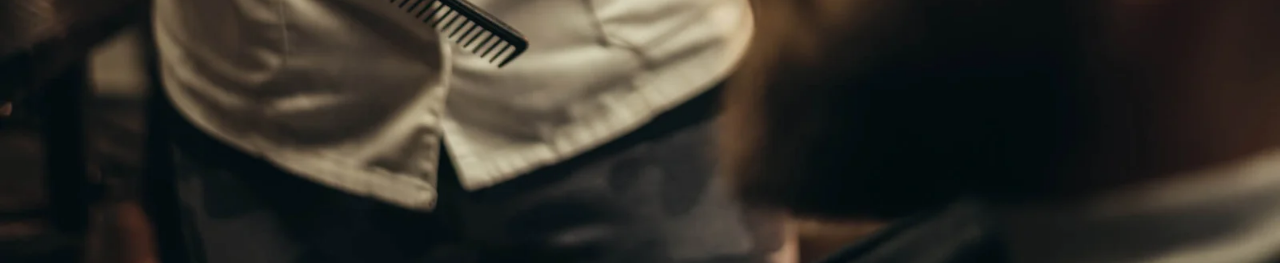
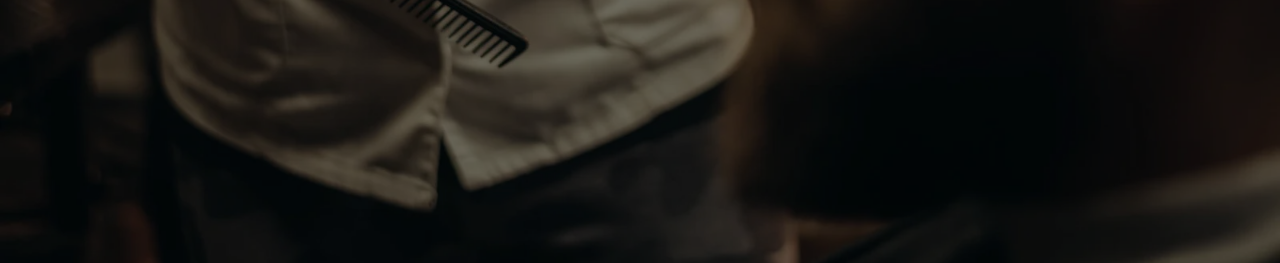
Before and after one commit to DinisAzPereira/htmlArnaldoOtimoTrabalho, a plain HTML site: page index.html in a window 1280 px wide. Shown: the part 537-800 px from the top of the page. Drawn offline with nearby package versions, Linux system fonts and the light colour scheme; a web font is replaced by a local one.

Commit message:
Aplicação de um filtro landing page
Criei um filtro antes da imagem do landing page com um pseudo-elemento "before" para ter um filtro por trás do mesmo e cria um efeito mais bonito na página em si.

```diff
--- a/style.css
+++ b/style.css
@@ -6,18 +6,31 @@ body, html {
 
 /* Estilos para a landing page */
 .landing-page {
-    background-image: url('imagemINSANA.webp'); /* Substitua 'barbearia.jpg' pelo caminho da sua imagem de fundo */
+  background-image: url('imagemINSANA.webp');
   background-size: cover;
   background-position: center;
   height: 100vh;
   display: flex;
   align-items: center;
   justify-content: center;
+
+}
+
+/* Filtro preto na imagem da landing page */
+.landing-page::before { /* pseudo elemento before para que cria um elemento virtual antes da imagem da landing page */
+content: ""; /* Criando um pseudo-elemento para aplicar o filtro */
+position: absolute;
+top: 0;
+left: 0;
+width: 100%;
+height: 100%;
+background-color: rgba(0, 0, 0, 0.5); /* Cor preta com 50% de opacidade */
 }
 
 .content {
   text-align: center;
   color: white; /* Cor do texto */
+  position: relative; /* Conteúdo fica sobre o filtro */
 }
 
 .content h1 {
```
Lines whose indentation alone changed are shown as unchanged.
